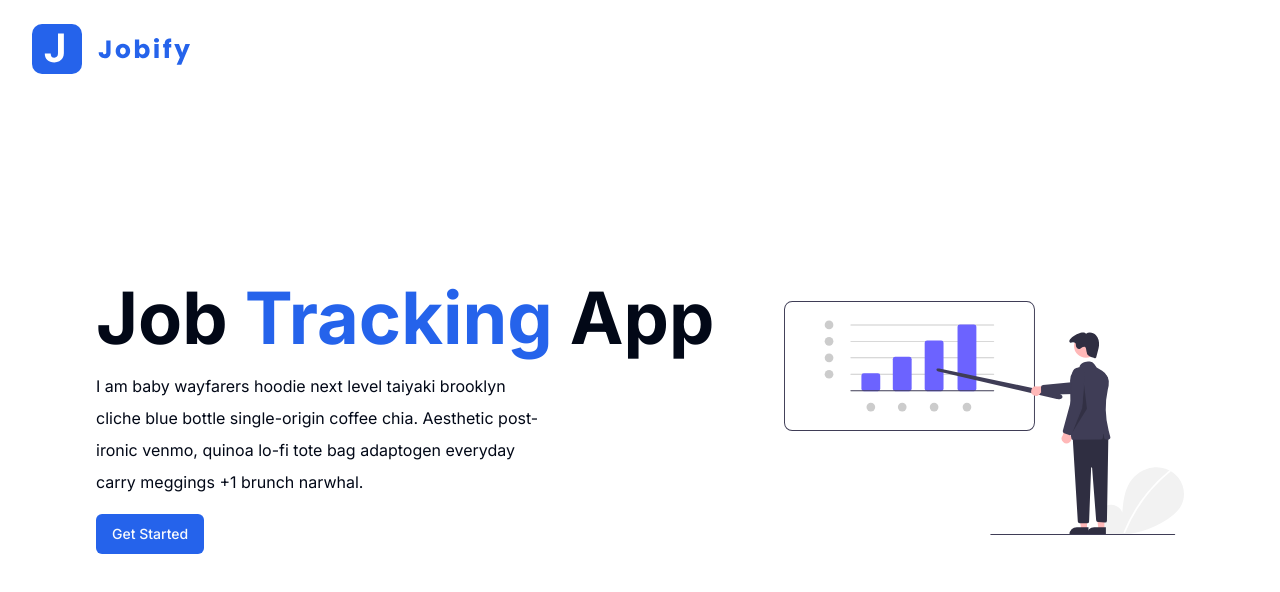
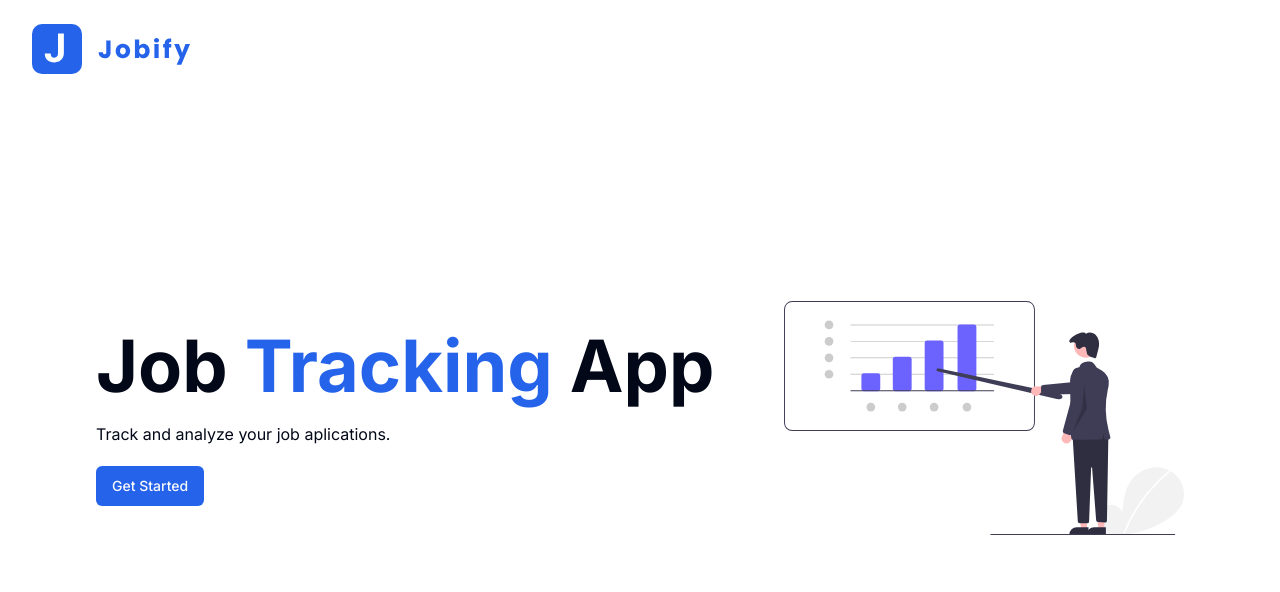
Before and after one commit to winZD/jobify, a Next.js app: page / in a window 1280 px wide. Shown: the top 592 px of the page. Built offline with nearby package versions, Linux system fonts and the light colour scheme.

Commit message:
Changed title

```diff
--- a/app/page.tsx
+++ b/app/page.tsx
@@ -17,10 +17,7 @@ export default function Home() {
             job <span className="text-primary">tracking</span> app
           </h1>
           <p className="leading-loose max-w-md mt-4 ">
-            I am baby wayfarers hoodie next level taiyaki brooklyn cliche blue
-            bottle single-origin coffee chia. Aesthetic post-ironic venmo,
-            quinoa lo-fi tote bag adaptogen everyday carry meggings +1 brunch
-            narwhal.
+            Track and analyze your job aplications.
           </p>
           <Button asChild className="mt-4">
             <Link href="/add-job">Get Started</Link>
```
